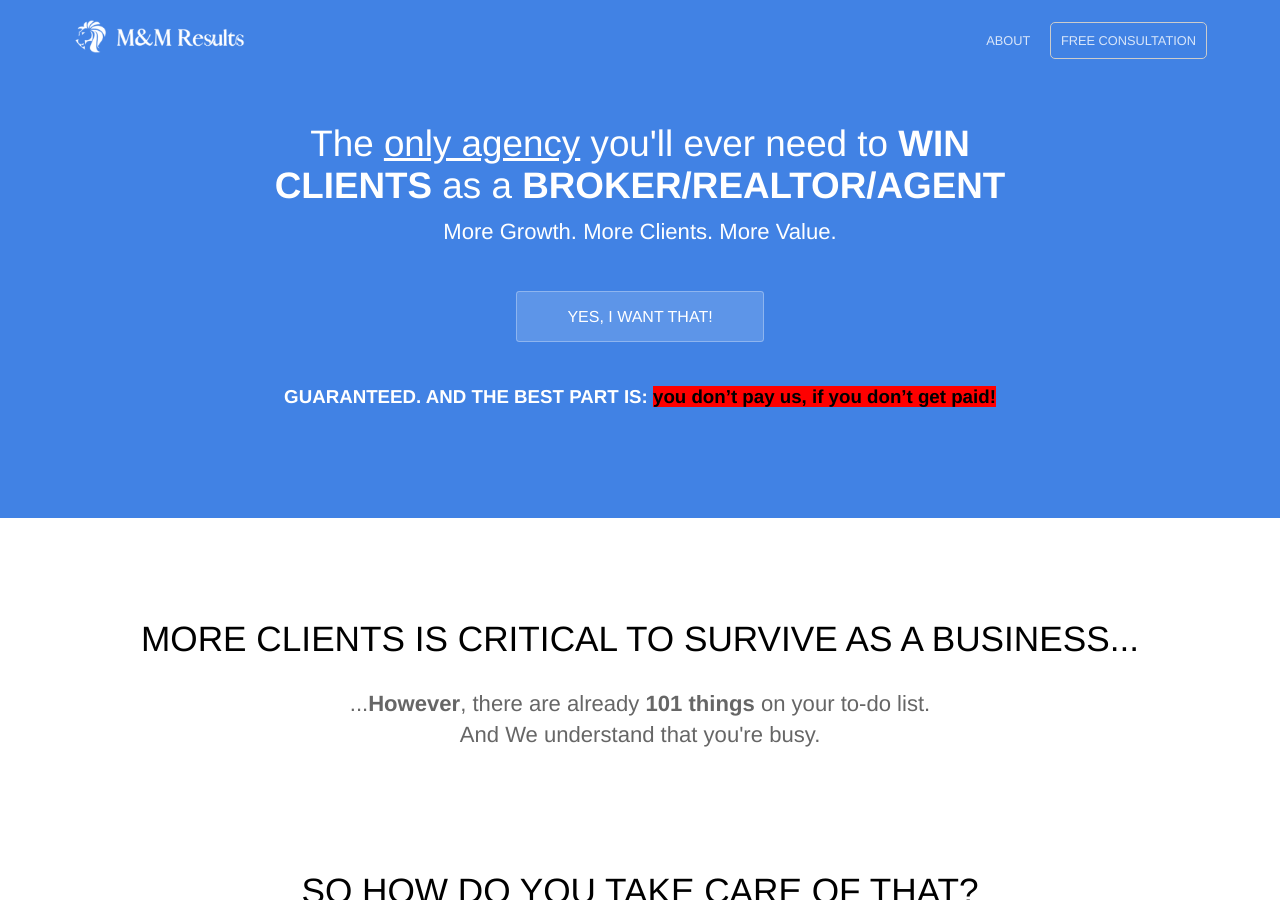
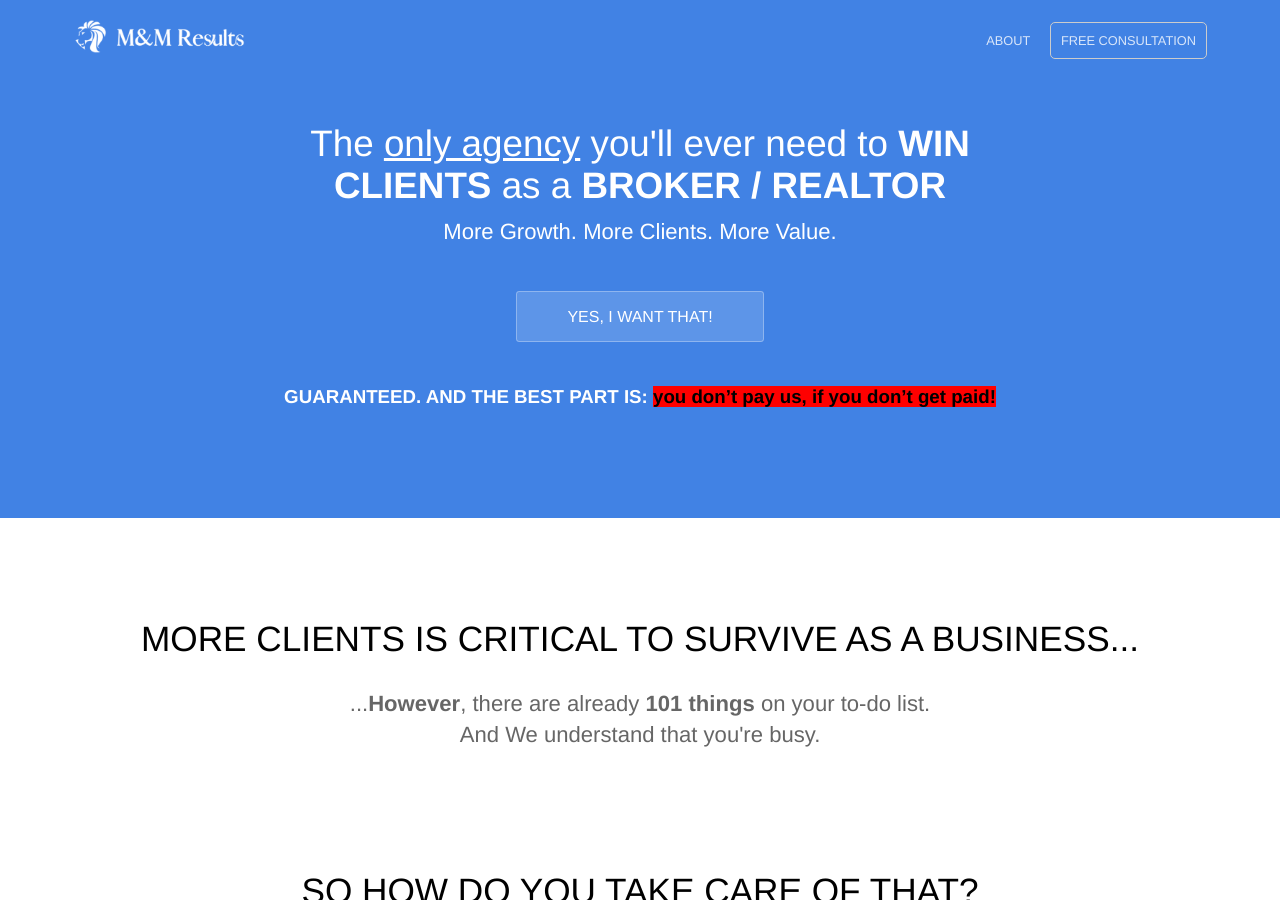
Before and after one commit to Huntinex/MMResults, a Jekyll site: the page built from index.html, in a window 1280 px wide and 900 px high. Built offline with Jekyll 4.4.1, drawn with Linux system fonts in a browser that asks for light colours.

Commit message:
Update index.html

```diff
--- a/index.html
+++ b/index.html
@@ -4,7 +4,7 @@
 ---
 <section class="hero">
 	<div class="text-container">
-		<h1 class="editable">The <u>only agency</u> you'll ever need to <b>WIN CLIENTS</b> as a <strong>BROKER/REALTOR/AGENT</strong></h1>
+		<h1 class="editable">The <u>only agency</u> you'll ever need to <b>WIN CLIENTS</b> as a <strong>BROKER / REALTOR</strong></h1>
 		<small></small>
 		<p class="subtext editable">More Growth. More Clients. More Value.</p>
 		<div class="cta button alt"><a href="#call">YES, I WANT THAT!</a></div>
```
